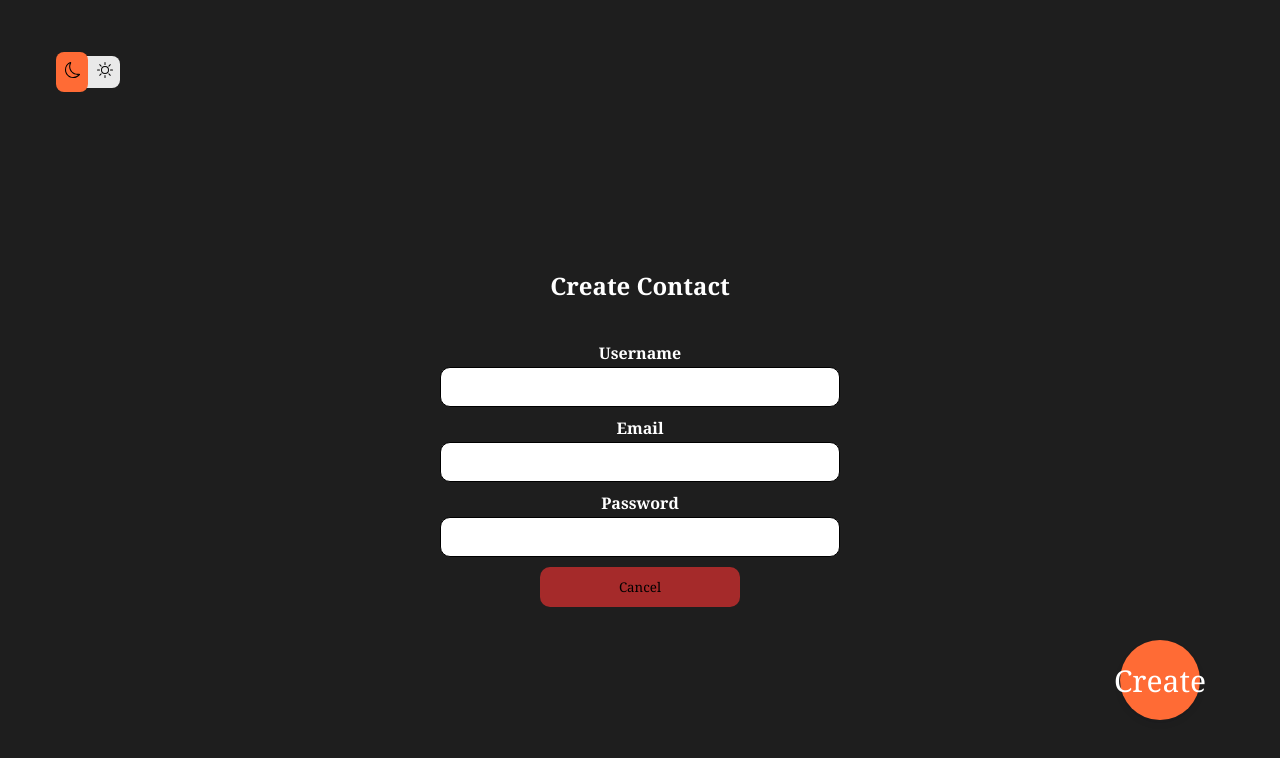
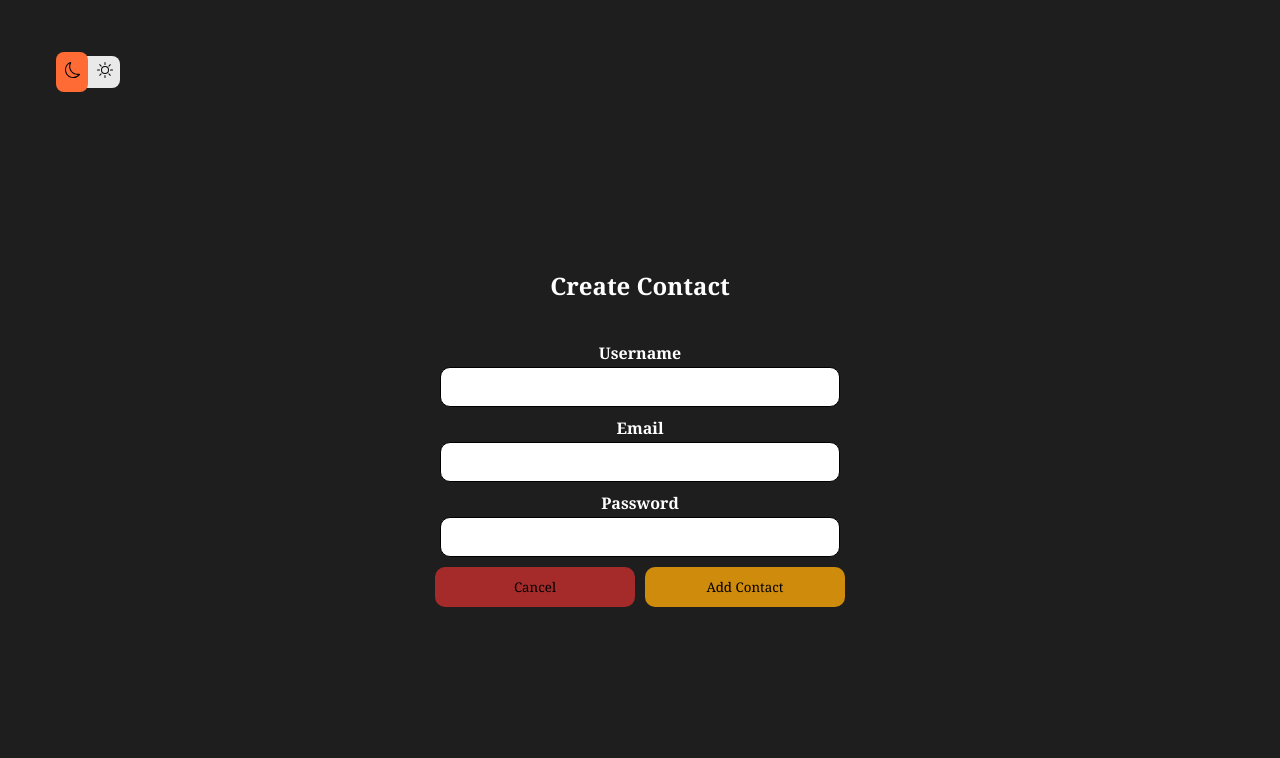
Before and after one commit to Alex2518-9/rb_contacts, a React (Create React App) app: page / in a window 1280 px wide. Both pictures are taken after a click on the button 1160 px from the left and 680 px from the top of the page. Shown: the top 758 px of the page. Built offline with nearby package versions, Linux system fonts and the light colour scheme.

Commit message:
fix(props): change props logic

```diff
--- a/src/App.jsx
+++ b/src/App.jsx
@@ -5,7 +5,6 @@ import DeleteButton from "./components/buttons/deleteButton/DeleteButton";
 import EditButton from "./components/buttons/editButton/EditButton";
 import SaveButton from "./components/buttons/saveButton/SaveButton";
 import AddContactForm from "./components/forms/addContactForm/AddContactForm";
-import { v4 as uuid } from "uuid";
 import { BsMoon } from "react-icons/bs";
 import { BsSun } from "react-icons/bs";
 import { AiOutlinePlus } from "react-icons/ai";
@@ -16,11 +15,9 @@ function App() {
   const [editContactData, setEditContactData] = useState();
   const [darkTheme, setDarkTheme] = useState(true);
 
-  console.log(darkTheme);
-
   const onDelete = (id) => {
-    setContacts((previouaState) =>
-      previouaState.filter((item) => item.id !== id)
+    setContacts((previouState) =>
+      previouState.filter((item) => item.id !== id)
     );
   };
 
@@ -127,18 +124,7 @@ function App() {
           formTitle={mode}
           darkTheme={darkTheme}
           onCancel={() => setMode("home")}
-          confirmButton={(newContact) => (
-            <CreateButton
-              onClick={() =>
-                onAdd({
-                  id: uuid(),
-                  ...newContact,
-                })
-              }
-            >
-              Create
-            </CreateButton>
-          )}
+          onAdd={onAdd}
         />
       )}
 
--- a/src/components/forms/addContactForm/AddContactForm.jsx
+++ b/src/components/forms/addContactForm/AddContactForm.jsx
@@ -1,22 +1,31 @@
 import React, { useState } from "react";
+import AddContactFormButton from "../../buttons/addContactFormButton/AddContactFormButton";
 import CancelButton from "../../buttons/cancelButton/CancelButton";
 import Input from "../../inputs/Input";
 import "./AddContactForm.css";
+import { v4 as uuid } from "uuid";
 
-const AddContactForm = ({ contact, confirmButton, onCancel, darkTheme, formTitle }) => {
+const AddContactForm = ({
+  contact,
+  confirmButton,
+  onAdd,
+  onCancel,
+  darkTheme,
+  formTitle,
+}) => {
   const [name, setName] = useState(contact?.name || "");
   const [email, setEmail] = useState(contact?.email || "");
   const [password, setPassword] = useState(contact?.password || "");
 
   return (
     <div className="container">
-      <div className={darkTheme ? "form-container-dark" : "form-container-light"}>
+      <div
+        className={darkTheme ? "form-container-dark" : "form-container-light"}
+      >
         <h2>
-          { formTitle === "add" && "Create Contact"}
-          { formTitle === "edit" && "Edit Contact"}
+          {formTitle === "add" && "Create Contact"}
+          {formTitle === "edit" && "Edit Contact"}
         </h2>
-
-
 
         <label className="label">Username</label>
         <Input
@@ -41,7 +50,12 @@ const AddContactForm = ({ contact, confirmButton, onCancel, darkTheme, formTitle
 
         <div className="button-container">
           <CancelButton onCancel={onCancel} />
-          {confirmButton({ name, email, password })}
+          {formTitle === "add" && (
+            <AddContactFormButton
+              onAdd={() => onAdd({ name, email, password, id: uuid })}
+            />
+          )}
+          {formTitle === "edit" && confirmButton({ name, email, password })}
         </div>
       </div>
     </div>
```
